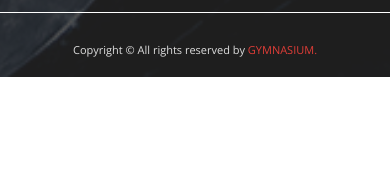
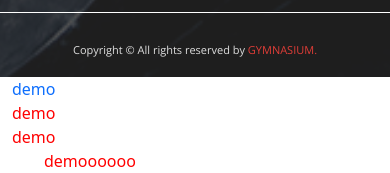
Before and after one commit to tanbirahmadfr02/project_gym, a plain HTML site: page index.html in a window 390 px wide. Shown: the part 11234-11407 px from the top of the page. Before the commit the page ends 11311 px from the top, so only its background shows below. Drawn offline with nearby package versions, Linux system fonts and the light colour scheme.

Commit message:
fourth commit

```diff
--- a/css/responsive.css
+++ b/css/responsive.css
@@ -974,7 +974,9 @@
     }
 
     .navbar-nav {
-        background: rgba(0, 255, 255, 0.347);
+        /*! background: rgba(0, 255, 255, 0.347); */
+        text-align: center;
+        background: #000000e8;
     }
 
     #main_menu ul li a::after {
@@ -986,7 +988,7 @@
     }
 
     #main_menu ul li {
-        margin-left: 50%;
+        /*! margin-left: 50%; */
     }
 
     #main_menu ul li a {
--- a/css/style.css
+++ b/css/style.css
@@ -1106,3 +1106,7 @@ img {
 }
 
 /* ==========footer part end ========= */
+
+#end ul > li{
+    color: red;
+}
--- a/index.html
+++ b/index.html
@@ -1491,6 +1491,22 @@
 
     <!-- ==========contact part end ======== -->
 
+
+    <section id="end">
+<div class="container">
+  <ul>
+    <li><a href="#">demo</a></li>
+    <li>demo</li>
+    <li>demo</li>
+    <li>
+      <ol>
+        <li>demoooooo</li>
+      </ol>
+    </li>
+  </ul>
+</div>
+    </section>
+
     <script src="js/jquery-1.12.4.min.js"></script>
 
     <script src="js/slick.min.js"></script>
```
